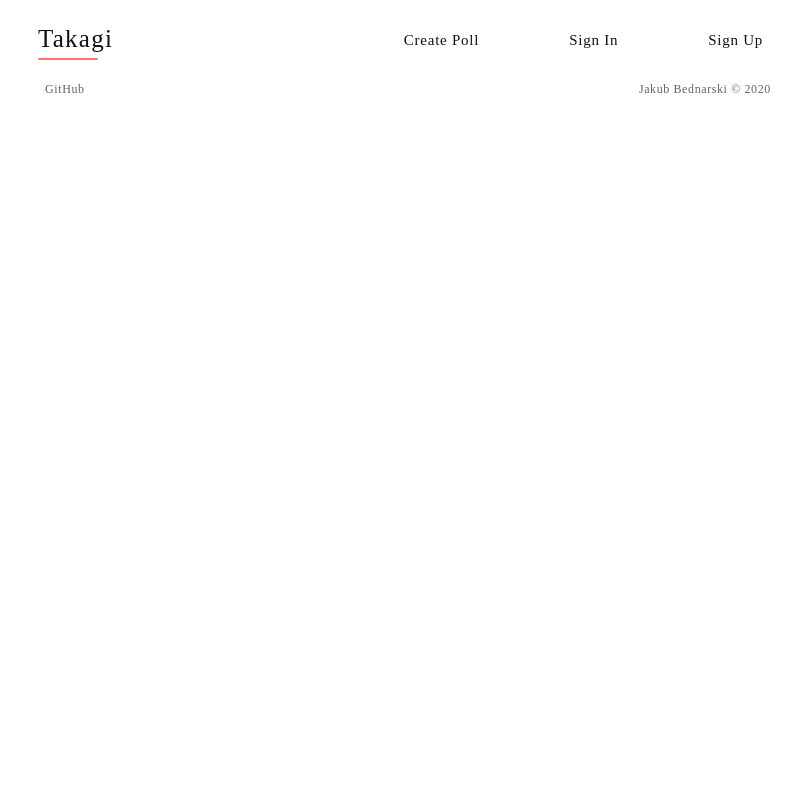
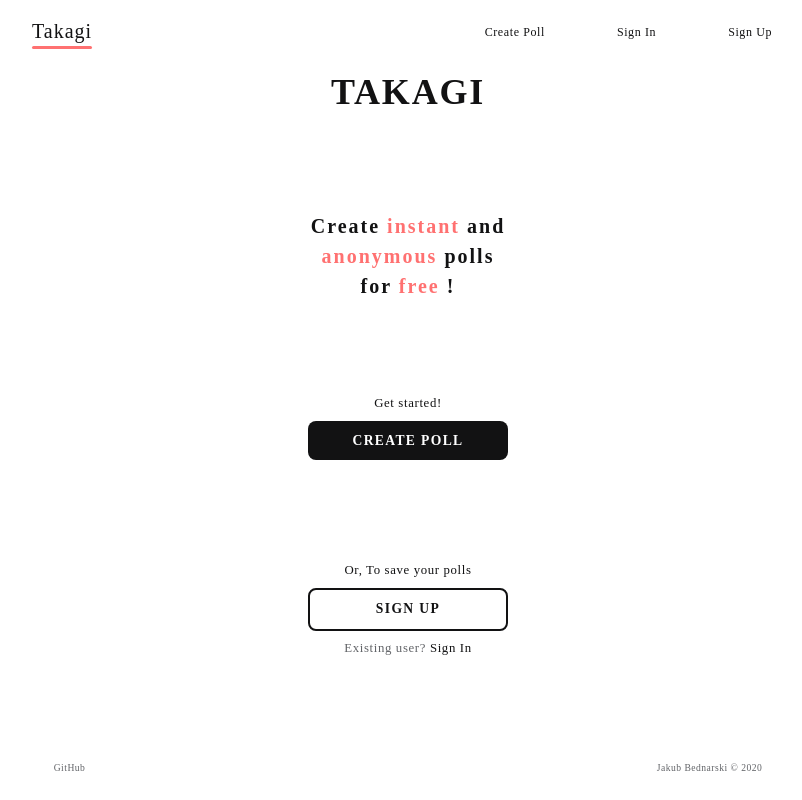
Before and after one commit to RangerDigital/takagi, a Vue app in the folder frontend/: page / in a window 1280 px wide. Shown: the whole page, without its empty margins (232-1034 px from the left). Built offline with nearby package versions, Linux system fonts and the light colour scheme; a web font is replaced by a local one.

Commit message:
Refactor layout system, Add OutlineButton

```diff
--- a/frontend/src/App.vue
+++ b/frontend/src/App.vue
@@ -28,10 +28,24 @@ p {
 
   color: #121213;
   letter-spacing: 0.05em;
+
+  text-align: center;
 }
 
 .full-page {
   height: 100vh;
   width: 100vw;
 }
+
+@media only screen and (min-width: 600px) {
+  html {
+    font-size: 8px;
+  }
+}
+
+@media only screen and (max-height: 550px) {
+  .full-page {
+    height: 150vh;
+  }
+}
 </style>
--- a/frontend/src/components/FooterBar.vue
+++ b/frontend/src/components/FooterBar.vue
@@ -12,6 +12,7 @@
 
 <style scoped>
 .footer-flex {
+  max-height: 10%;
   width: 100%;
 
   display: flex;
@@ -28,5 +29,7 @@
   text-align: center;
 
   font-size: 1.2rem;
+
+  margin: 1em;
 }
 </style>
--- a/frontend/src/components/NavigationBar.vue
+++ b/frontend/src/components/NavigationBar.vue
@@ -76,6 +76,8 @@ export default {
 
 <style scoped>
 .flex {
+  max-height: 10vh;
+
   display: flex;
   align-items: center;
   justify-content: space-between;
--- /dev/null
+++ b/frontend/src/components/OutlineButton.vue
@@ -0,0 +1,40 @@
+<template>
+<button class="button" @click="$emit('clickEvent');">
+  <p>
+    <slot>CLICK ME</slot>
+  </p>
+
+</button>
+</template>
+
+<script>
+export default {
+  name: 'OutlineButton',
+}
+</script>
+
+<style scoped>
+.button {
+  width: 25rem;
+
+  display: block;
+  margin: 0 auto;
+
+  background-color: #FFFFFF;
+
+  border: 2.5px solid #121213;
+  border-radius: 8px;
+
+  margin-top: 1rem;
+  margin-bottom: 1rem;
+}
+
+.button p {
+  font-size: 1.7rem;
+  font-weight: 600;
+  letter-spacing: 0.1em;
+
+  color: #121213;
+  padding: 0.6em;
+}
+</style>
--- a/frontend/src/views/Home.vue
+++ b/frontend/src/views/Home.vue
@@ -1,7 +1,29 @@
 <template>
-<section>
+<section class="full-page">
   <NavigationBar title="Takagi" />
-  <FooterBar />
+  <div class="home-flex">
+    <h1 class="home-text-hero">TAKAGI</h1>
+
+    <div class="home-text">
+      <h1>Create <span class="text-red">instant</span> and</h1>
+      <h1><span class="text-red">anonymous</span> polls</h1>
+      <h1>for <span class="text-red">free</span> !</h1>
+    </div>
+
+    <div>
+      <p>Get started!</p>
+      <TextButton @clickEvent="$router.push('/create')">CREATE POLL</TextButton>
+    </div>
+
+    <div>
+      <p>Or, To save your polls</p>
+      <OutlineButton @clickEvent="$router.push('/create')">SIGN UP</OutlineButton>
+      <p class="text-label">Existing user? <a class="text-link">Sign In</a></p>
+    </div>
+
+    <FooterBar />
+  </div>
+
 </section>
 </template>
 
@@ -9,14 +31,57 @@
 import NavigationBar from "../components/NavigationBar.vue";
 import FooterBar from "../components/FooterBar.vue";
 
+import TextButton from "../components/TextButton.vue";
+import OutlineButton from "../components/OutlineButton.vue";
+
 export default {
   name: "Home",
   components: {
     NavigationBar,
     FooterBar,
+    TextButton,
+    OutlineButton,
   }
 };
 </script>
 
 <style scoped>
+.home-flex {
+  min-height: 90%;
+
+  display: flex;
+  flex-direction: column;
+
+  align-items: center;
+  justify-content: space-between;
+}
+
+.home-text-hero {
+  text-align: center;
+
+  font-size: 4.5rem;
+  font-weight: 600;
+}
+
+.home-text h1 {
+  text-align: center;
+
+  font-size: 2.5rem;
+  font-weight: 600;
+
+  letter-spacing: 0.1em;
+}
+
+.text-link {
+  color: #121213;
+}
+
+.text-red {
+  color: #FF7171;
+}
+
+.text-label {
+  color: #626468;
+  text-align: center;
+}
 </style>
--- a/frontend/src/views/Navigation.vue
+++ b/frontend/src/views/Navigation.vue
@@ -48,8 +48,9 @@
         <p class="text-label">Manage your account.</p>
       </div>
     </template>
+    <FooterBar />
   </div>
-  <FooterBar />
+
 </section>
 </template>
 
@@ -83,13 +84,13 @@ export default {
 
 <style scoped>
 .navigation-flex {
-  min-height: 80%;
+  min-height: 90%;
 
   display: flex;
   flex-direction: column;
 
   align-items: center;
-  justify-content: space-around;
+  justify-content: space-between;
 }
 
 .text-label {
```
